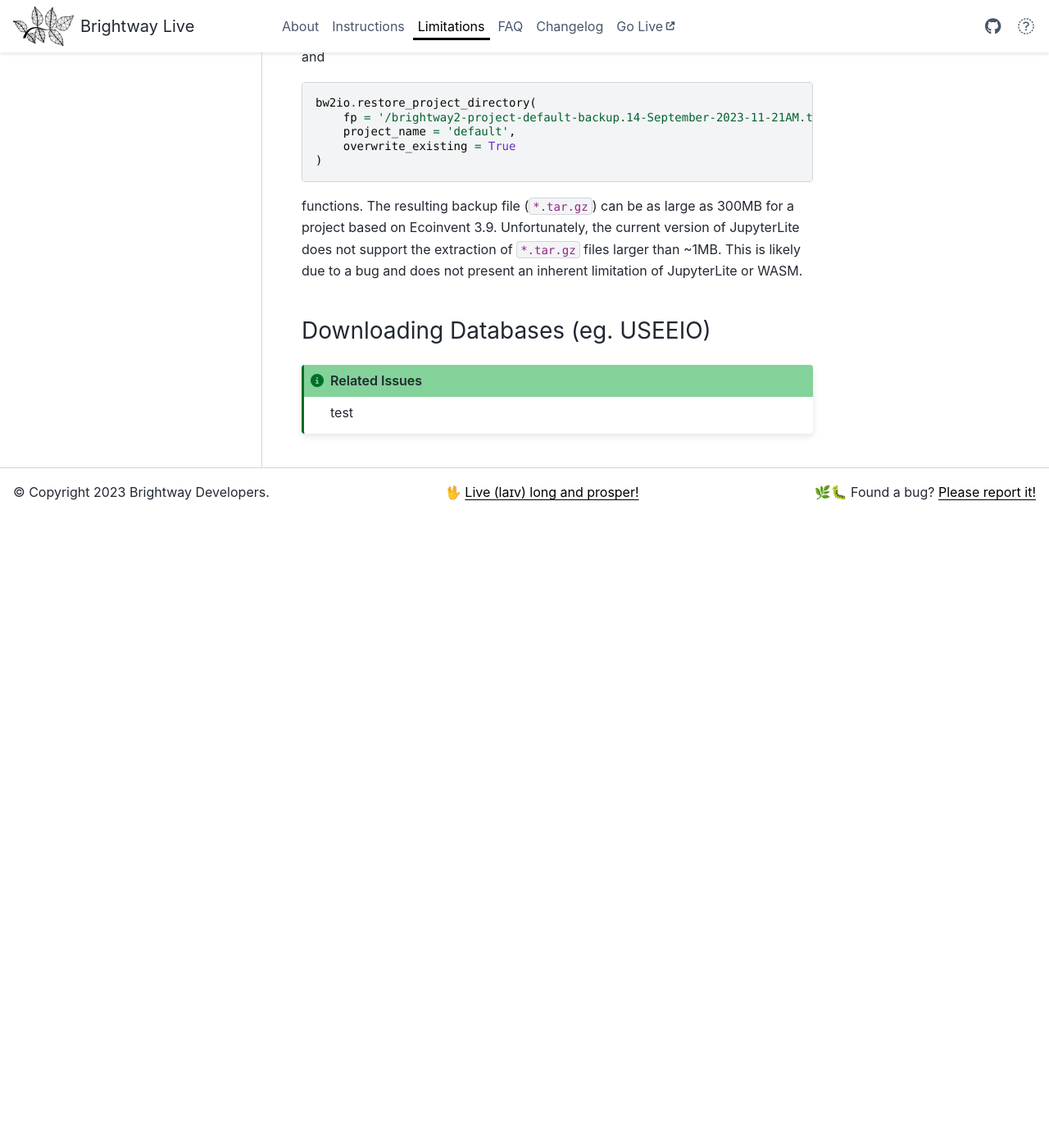
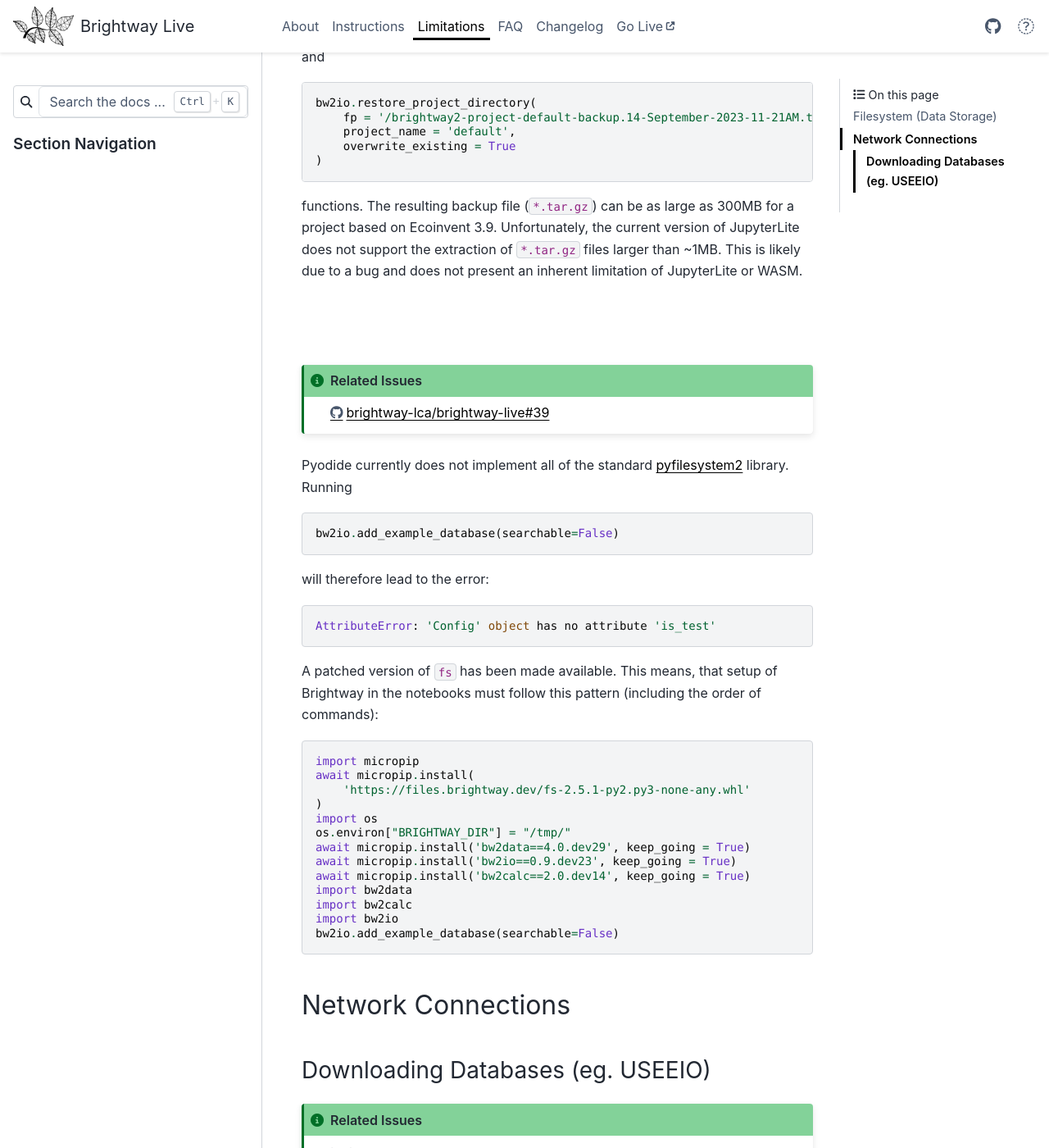
Before and after one commit to brightway-lca/brightway-live, a Sphinx documentation site: the page built from docs/content/limitations.md, in a window 1280 px wide and 1400 px high, scrolled down 2062 px. Shown: the whole window at 82% size. Built offline with Sphinx 7.4.7 and the PyData theme 0.15.4, drawn with Linux system fonts in a browser that asks for light colours; nearby versions of some CDN libraries; before the commit the page ends 2692 px from its top, so only the background shows below that; some of the changed text lies outside the part shown.

Commit message:
added limitation

````diff
--- a/docs/content/limitations.md
+++ b/docs/content/limitations.md
@@ -81,6 +81,45 @@
 
 functions. The resulting backup file (`*.tar.gz`) can be as large as 300MB for a project based on Ecoinvent 3.9. Unfortunately, the current version of JupyterLite does not support the extraction of `*.tar.gz` files larger than ~1MB. This is likely due to a bug and does not present an inherent limitation of JupyterLite or WASM.
 
+###
+
+```{admonition} Related Issues
+:class: note
+https://github.com/brightway-lca/brightway-live/issues/39
+```
+
+Pyodide currently does not implement all of the standard [pyfilesystem2](https://docs.pyfilesystem.org/en/latest/index.html) library. Running
+
+```python
+bw2io.add_example_database(searchable=False)
+```
+
+will therefore lead to the error:
+
+```python
+AttributeError: 'Config' object has no attribute 'is_test'
+```
+
+A patched version of `fs` has been made available. This means, that setup of Brightway in the notebooks must follow this pattern (including the order of commands):
+
+```python
+import micropip
+await micropip.install(
+    'https://files.brightway.dev/fs-2.5.1-py2.py3-none-any.whl'
+)
+import os
+os.environ["BRIGHTWAY_DIR"] = "/tmp/"
+await micropip.install('bw2data==4.0.dev29', keep_going = True)
+await micropip.install('bw2io==0.9.dev23', keep_going = True)
+await micropip.install('bw2calc==2.0.dev14', keep_going = True)
+import bw2data
+import bw2calc
+import bw2io
+bw2io.add_example_database(searchable=False)
+```
+
+## Network Connections
+
 ### Downloading Databases (eg. USEEIO)
 
 ```{admonition} Related Issues
````
